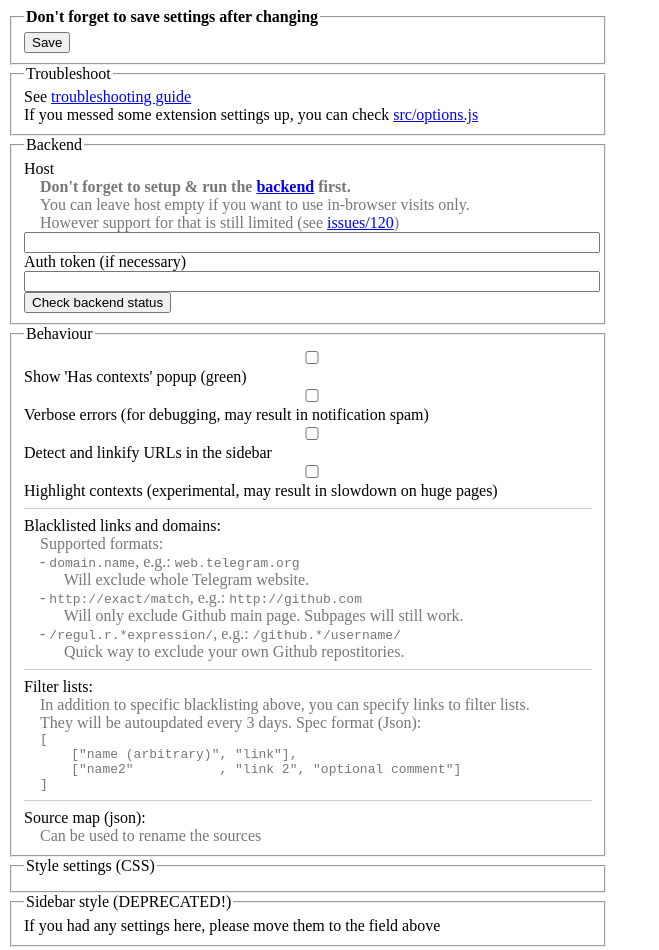
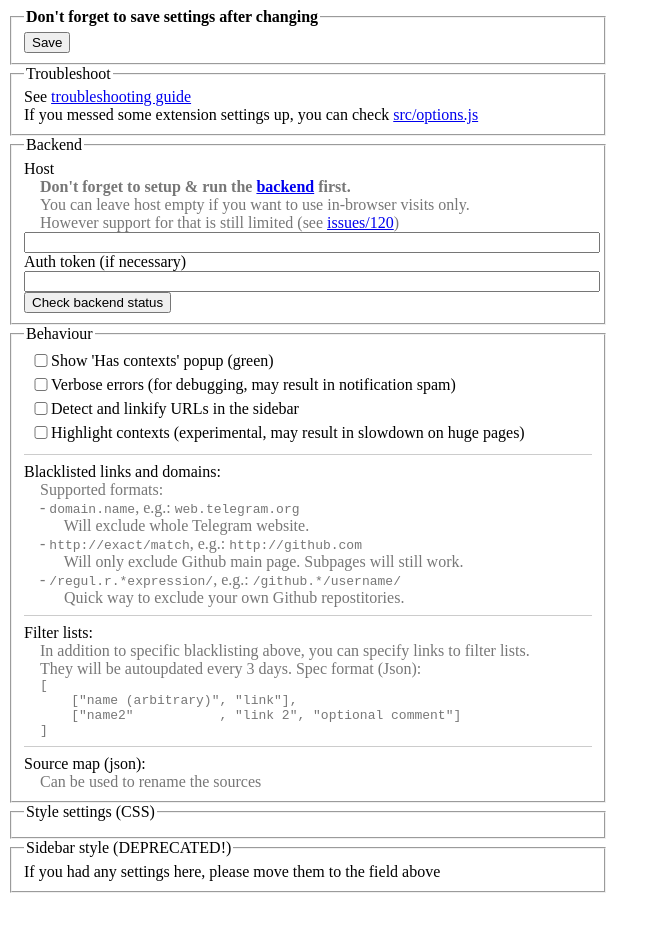
Before and after one commit to karlicoss/promnesia, a browser extension: page extension/src/options_page.html in a window 1280 px wide. Shown: the whole page, without its empty margins (0-659 px from the left). After the commit the page ends 901 px from the top, so only its background shows below. Drawn offline with Linux system fonts and the light colour scheme.

Commit message:
extension: align toggles properly on the options page

```diff
--- a/extension/src/options_page.html
+++ b/extension/src/options_page.html
@@ -49,22 +49,24 @@ However support for that is still limited (see <a href="https://github.com/karli
         <!-- <td><label for="dots_id">Show dots</label></td> -->
         <!-- </tr> -->
         <!-- </table> -->
-        <div>
-            <input type="checkbox" id="contexts_popup_id"/>
-            <label for="contexts_popup_id">Show 'Has contexts' popup (green)</label>
-        <div>
-        <div>
-            <input type="checkbox" id="verbose_errors_id"/>
-            <label for="verbose_errors_id">Verbose errors (for debugging, may result in notification spam)</label>
-        <div>
-        <div>
-            <input type="checkbox" id="detect_sidebar_urls_id"/>
-            <label for="detect_sidebar_urls_id">Detect and linkify URLs in the sidebar</label>
-        <div>
-        <div>
-            <input type="checkbox" id="highlight_id"/>
-            <label for="highlight_id">Highlight contexts (experimental, may result in slowdown on huge pages)</label>
-        <div>
+        <table>
+            <tr>
+                <td><input type="checkbox" id="contexts_popup_id"/></td>
+                <td><label for="contexts_popup_id">Show 'Has contexts' popup (green)</label></td>
+            </tr>
+            <tr>
+                <td><input type="checkbox" id="verbose_errors_id"/></td>
+                <td><label for="verbose_errors_id">Verbose errors (for debugging, may result in notification spam)</label></td>
+            </tr>
+            <tr>
+                <td><input type="checkbox" id="detect_sidebar_urls_id"/></td>
+                <td><label for="detect_sidebar_urls_id">Detect and linkify URLs in the sidebar</label></td>
+            </tr>
+            <tr>
+                <td><input type="checkbox" id="highlight_id"/></td>
+                <td><label for="highlight_id">Highlight contexts (experimental, may result in slowdown on huge pages)</label></td>
+            </tr>
+        </table>
         <hr>
         <div>
             <label for="blacklist_id">Blacklisted links and domains:</label>
```
